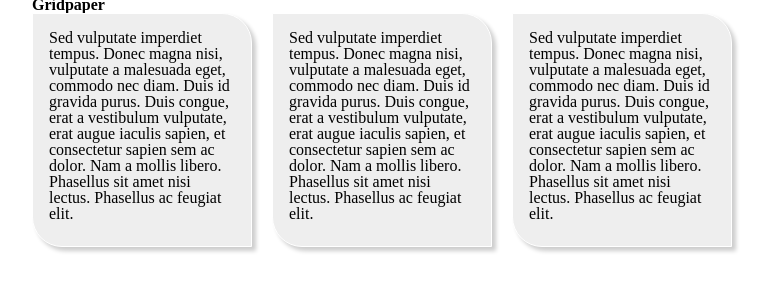
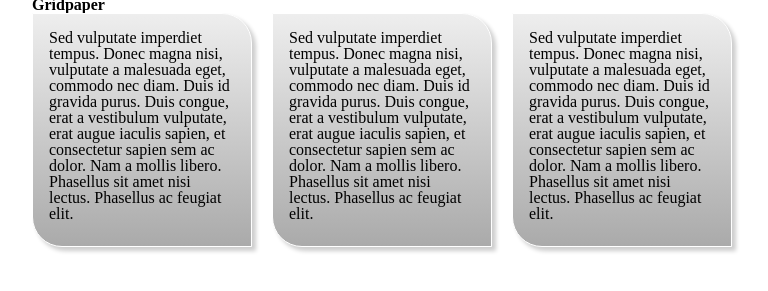
Before and after one commit to christiannaths/gridpaper, a plain HTML site: page examples/index.html in a window 1280 px wide. Shown: the part 147-438 px from the top of the page, without its empty margins (258-1026 px from the left). Drawn offline with Linux system fonts and the light colour scheme.

Commit message:
added box-gradient to _effects.sass/scss

```diff
--- a/examples/stylesheets/styles.sass
+++ b/examples/stylesheets/styles.sass
@@ -17,3 +17,4 @@ body
   border: 1px solid #fff
   background-color: #eee
   @include box-shadow(4px 4px 4px rgba(0,0,0,0.2))
+  @include box-gradient(#eee, #aaa)
--- a/templates/sass/gridpaper/_effects.sass
+++ b/templates/sass/gridpaper/_effects.sass
@@ -18,3 +18,14 @@
 
   @if $ie
     behavior: url(/javascripts/PIE.htc)
+
+
+@mixin box-gradient($from, $to)
+  background-color: mix($from, $to)
+  background-image: -webkit-gradient(linear, left top, left bottom, from($from), to($to))
+  background-image: -webkit-linear-gradient(top, $from, $to)
+  background-image: -moz-linear-gradient(top, $from, $to)
+  background-image: -ms-linear-gradient(top, $from, $to)
+  background-image: -o-linear-gradient(top, $from, $to)
+  background-image: linear-gradient(top, $from, $to)
+  filter: progid:DXImageTransform.Microsoft.gradient(startColorStr="#{ $from }", EndColorStr="#{ $to }")
--- a/templates/sass/gridpaper/_reset.sass
+++ b/templates/sass/gridpaper/_reset.sass
@@ -83,11 +83,11 @@ h5, h6
 @mixin clearfix
   display: block
   &:after
-    display:block
+    display: block
     overflow: hidden
     visibility: hidden
-    clear:both
-    height:0
+    clear: both
+    height: 0
     content: "\0020"
 
 .clear
--- a/templates/scss/gridpaper/_effects.scss
+++ b/templates/scss/gridpaper/_effects.scss
@@ -16,3 +16,13 @@
   box-shadow: $style;
   @if $ie {
     behavior: url(/javascripts/PIE.htc); } }
+
+@mixin box-gradient($from, $to) {
+  background-color: mix($from, $to);
+  background-image: -webkit-gradient(linear, left top, left bottom, from($from), to($to));
+  background-image: -webkit-linear-gradient(top, $from, $to);
+  background-image: -moz-linear-gradient(top, $from, $to);
+  background-image: -ms-linear-gradient(top, $from, $to);
+  background-image: -o-linear-gradient(top, $from, $to);
+  background-image: linear-gradient(top, $from, $to);
+  filter: progid:DXImageTransform.Microsoft.gradient(startColorStr="#{$from}", EndColorStr="#{$to}"); }
--- a/templates/scss/gridpaper/_reset.scss
+++ b/templates/scss/gridpaper/_reset.scss
@@ -86,11 +86,11 @@ h5, h6 {
 @mixin clearfix {
   display: block;
   &:after {
-    display:block {}
+    display: block;
     overflow: hidden;
     visibility: hidden;
-    clear:both {}
-    height:0 {}
+    clear: both;
+    height: 0;
     content: "\0020"; } }
 
 .clear {
```
Also changed, not shown: examples/stylesheets/styles.css.
